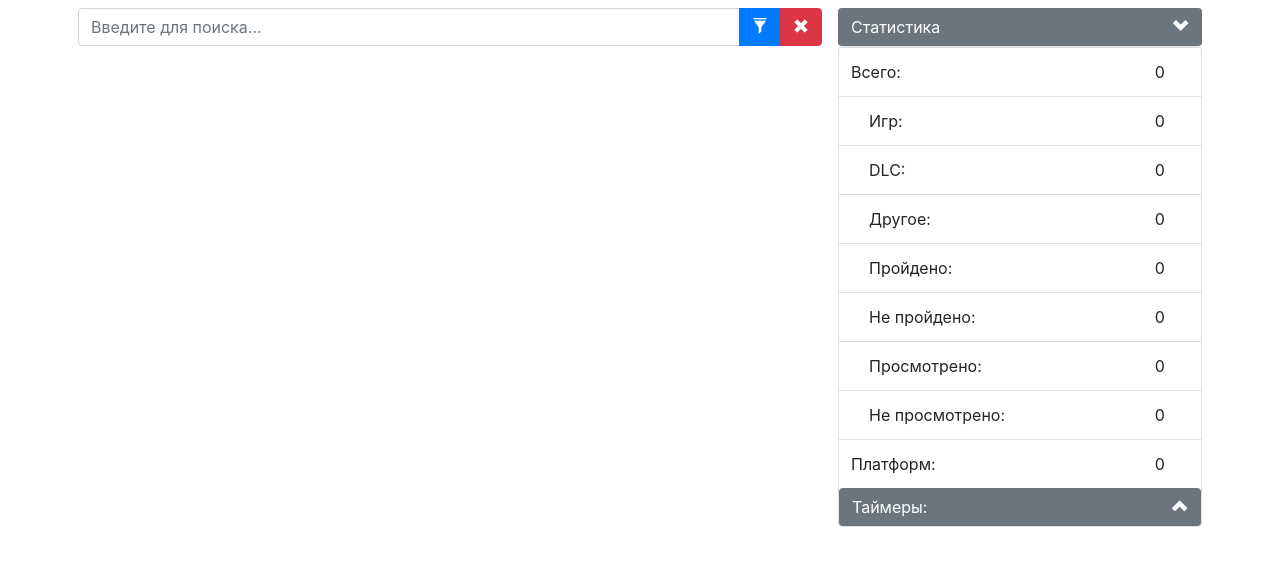
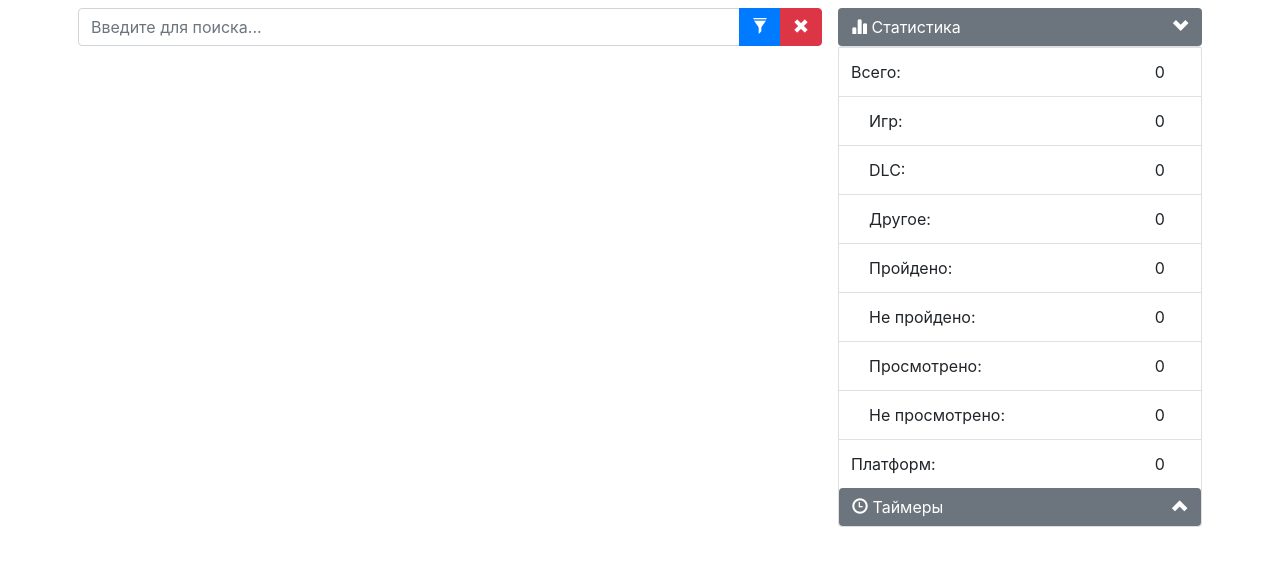
Before and after one commit to gil9red/web_played_games_parser, a Flask app: page / in a window 1280 px wide. Shown: the top 566 px of the page. Run offline with Flask 2, Linux system fonts and the light colour scheme; data that the repository does not hold is empty; parts of the project's set-up code (start-up, migrations or seed data) failed here and were passed over; some libraries are stand-ins or nearby versions.

Commit message:
Обновление UI. Добавлены иконки к "Статистика" и "Таймеры"

```diff
--- a/templates/index.html
+++ b/templates/index.html
@@ -112,7 +112,7 @@
                             data-toggle="collapse" data-target="#switch_visible_table_stats"
                             aria-expanded="true" aria-controls="switch_visible_table_stats"
                     >
-                        Статистика
+                        <span class="glyphicon glyphicon-stats"></span> Статистика
                     </button>
                 </div>
                 <div id="switch_visible_table_stats" class="card card-body p-0 collapse show">
@@ -134,7 +134,7 @@
                                 data-toggle="collapse" data-target="#collapse_timers"
                                 aria-expanded="false" aria-controls="collapse_timers"
                         >
-                            Таймеры:
+                            <span class="glyphicon glyphicon-time"></span> Таймеры
                         </button>
                     </div>
                     <div id="collapse_timers" class="card-body p-2 collapse">
```
